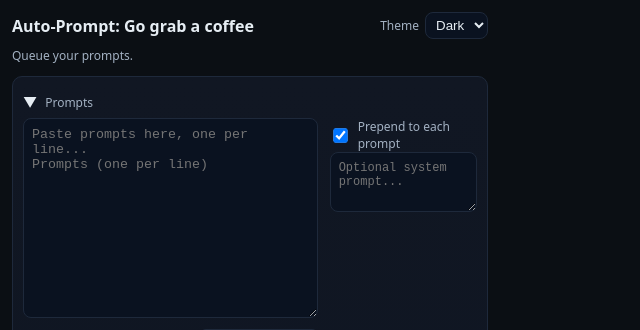
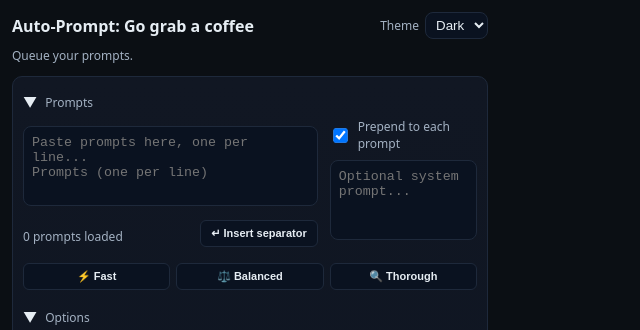
Before and after one commit to sriharshaguthikonda/Prompt-queue, a website with bundled scripts: page popup.html in a window 1280 px wide. Shown: the top 330 px of the page, without its empty margins (0-640 px from the left). Built offline with nearby package versions, Linux system fonts and the light colour scheme; no server answers.

Commit message:
Improve prompt textarea expand/collapse behavior

```diff
--- a/popup.js
+++ b/popup.js
@@ -404,23 +404,32 @@ const updatePromptCount = () => {
   }
 };
 
-function autoResizeTextarea(el) {
+function autoResizeTextarea(el, { active = false } = {}) {
   if (!el) return;
   const maxHeight = Math.floor(window.innerHeight * 0.7);
-  const minHeight = 200;
+  const minHeight = 120;
+  const collapsed = 80;
+  el.classList.toggle('is-active', active);
+  if (!active && document.activeElement !== el) {
+    el.style.height = `${collapsed}px`;
+    return;
+  }
   el.style.height = 'auto';
   const nextHeight = Math.min(Math.max(minHeight, el.scrollHeight + 8), maxHeight);
   el.style.height = `${nextHeight}px`;
 }
 
 if (promptsTextarea) {
+  const handleActiveResize = () => autoResizeTextarea(promptsTextarea, { active: true });
   promptsTextarea.addEventListener('input', () => {
     updatePromptCount();
-    autoResizeTextarea(promptsTextarea);
+    handleActiveResize();
   });
+  promptsTextarea.addEventListener('focus', handleActiveResize);
+  promptsTextarea.addEventListener('blur', () => autoResizeTextarea(promptsTextarea, { active: false }));
   updatePromptCount();
-  autoResizeTextarea(promptsTextarea);
-  window.addEventListener('resize', () => autoResizeTextarea(promptsTextarea));
+  autoResizeTextarea(promptsTextarea, { active: false });
+  window.addEventListener('resize', handleActiveResize);
 }
 
 const insertSeparatorBtn = document.getElementById('insertSeparatorBtn');
--- a/styles.css
+++ b/styles.css
@@ -113,19 +113,22 @@ label {
 /* Inputs */
 textarea {
   width: 100%;
-  height: 120px;
+  min-height: 72px;
+  height: var(--textarea-collapsed, 80px);
+  max-height: 45vh;
   box-sizing: border-box;
-  resize: vertical;
+  resize: none;
+  overflow: auto;
   border-radius: 8px;
   padding: 8px;
   border: 1px solid var(--border);
   background: var(--input-bg);
   color: var(--text);
-  transition: all 0.3s ease;
+  transition: height 0.18s ease, box-shadow 0.2s ease, border-color 0.2s ease;
 }
 
-textarea:focus {
-  height: 250px;
+textarea:focus,
+textarea.is-active {
   box-shadow: 0 0 0 2px rgba(16, 185, 129, 0.2);
 }
 
@@ -292,27 +295,16 @@ button.secondary {
 
 .prompts-left {
   flex: 2;
+  display: flex;
+  flex-direction: column;
+  gap: 8px;
 }
 
 .prompts-right {
   flex: 1;
-}
-
-.prompts-left textarea {
-  height: 60px;
-}
-
-.prompts-left textarea:focus {
-  height: 200px;
-}
-
-.prompts-right textarea {
-  height: 60px;
-  font-size: 12px;
-}
-
-.prompts-right textarea:focus {
-  height: 200px;
+  display: flex;
+  flex-direction: column;
+  gap: 8px;
 }
 
 /* Preset Buttons */
```
